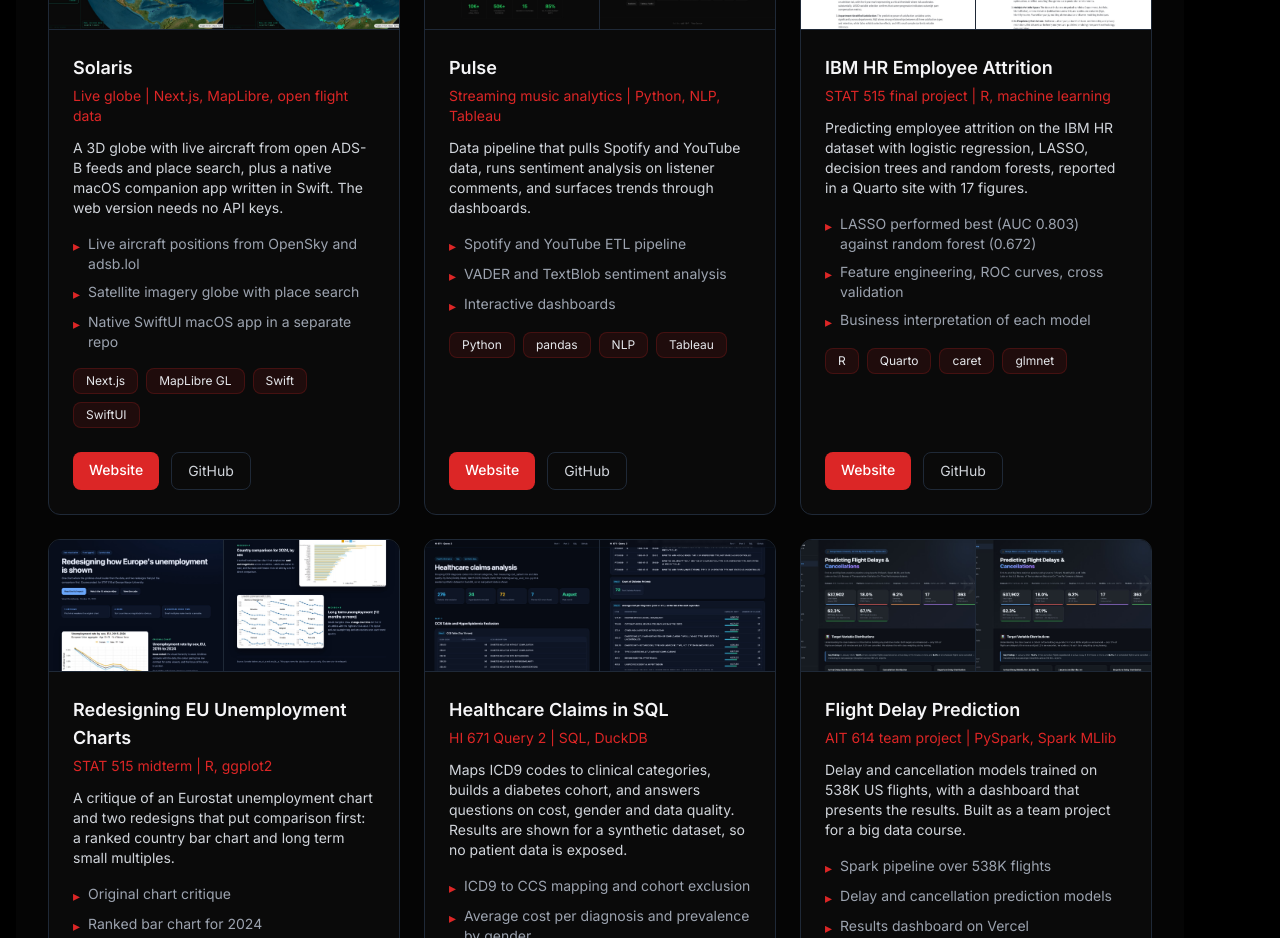
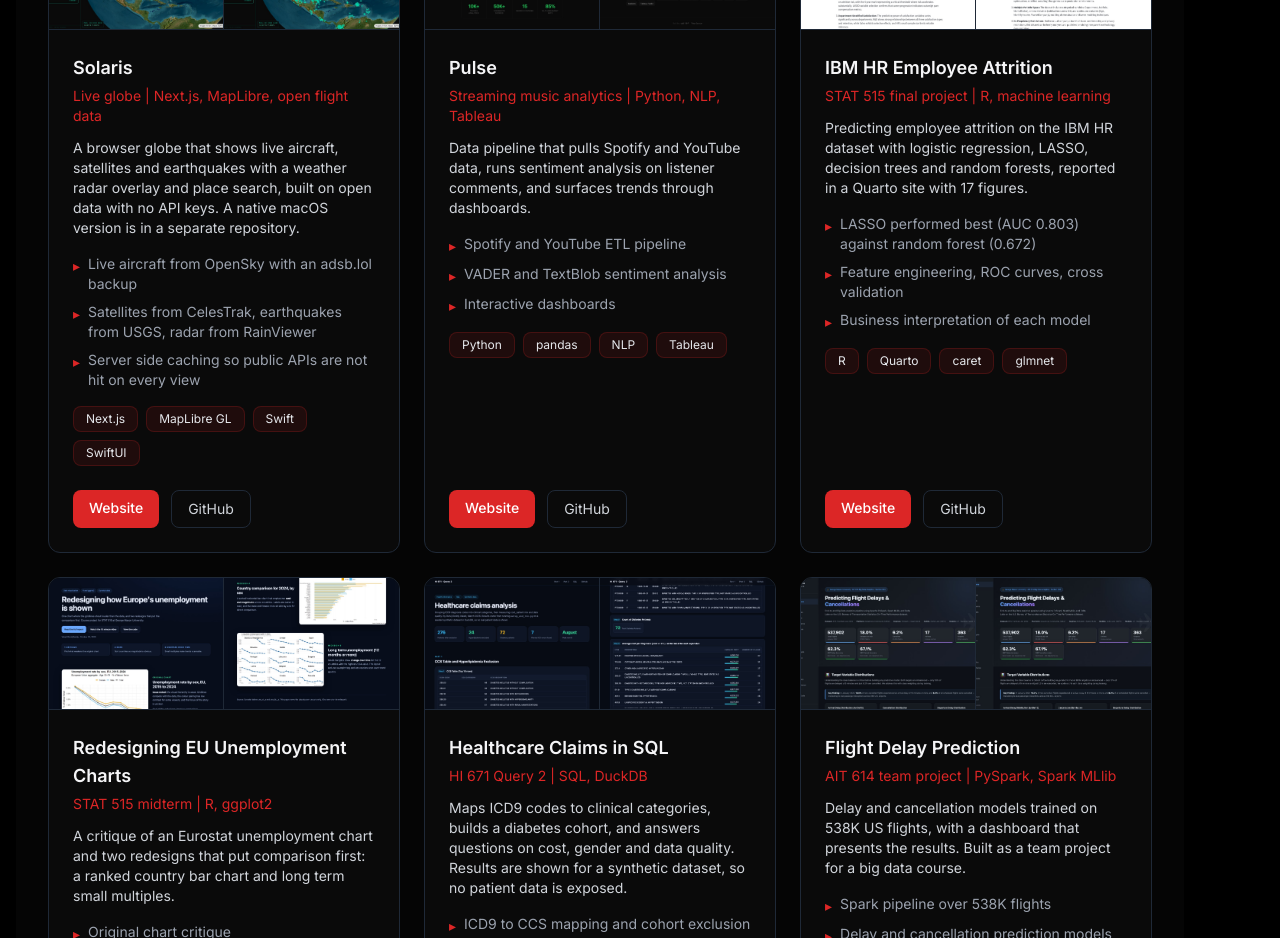
Before and after one commit to rutvij1407/RUTVIJ_PORTFOLIO_, a Next.js app: page / in a window 1280 px wide. Shown: the part 5360-6298 px from the top of the page. Built offline with nearby package versions, Linux system fonts and the light colour scheme.

Commit message:
Solaris card: link the web repo and describe all layers

```diff
--- a/components/sections/Projects.tsx
+++ b/components/sections/Projects.tsx
@@ -54,11 +54,11 @@ const projects: Project[] = [
     title: 'Solaris',
     images: ['/assets/img/projects/solaris-1.jpg', '/assets/img/projects/solaris-2.jpg'],
     subtitle: 'Live globe | Next.js, MapLibre, open flight data',
-    description: 'A 3D globe with live aircraft from open ADS-B feeds and place search, plus a native macOS companion app written in Swift. The web version needs no API keys.',
-    highlights: ['Live aircraft positions from OpenSky and adsb.lol', 'Satellite imagery globe with place search', 'Native SwiftUI macOS app in a separate repo'],
+    description: 'A browser globe that shows live aircraft, satellites and earthquakes with a weather radar overlay and place search, built on open data with no API keys. A native macOS version is in a separate repository.',
+    highlights: ['Live aircraft from OpenSky with an adsb.lol backup', 'Satellites from CelesTrak, earthquakes from USGS, radar from RainViewer', 'Server side caching so public APIs are not hit on every view'],
     tech: ['Next.js', 'MapLibre GL', 'Swift', 'SwiftUI'],
     link: 'https://solaris-web-ten.vercel.app',
-    github: 'https://github.com/rutvij1407/Solaris',
+    github: 'https://github.com/rutvij1407/solaris-web',
     category: 'Apps',
   },
   {
```
